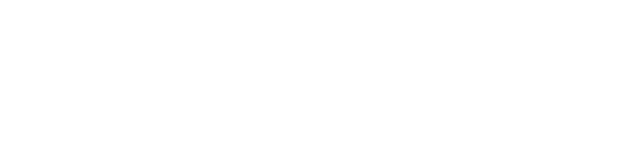
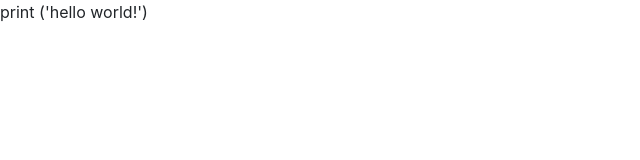
Before and after one commit to mwiha/web_test, a plain HTML site: page index.html in a window 1280 px wide. Shown: the whole page, without its empty margins (0-640 px from the left). Drawn offline with nearby package versions, Linux system fonts and the light colour scheme.

Commit message:
added the bootstrap link

```diff
--- a/index.html
+++ b/index.html
@@ -4,9 +4,12 @@
     <meta charset="UTF-8">
     <meta http-equiv="X-UA-Compatible" content="IE=edge">
     <meta name="viewport" content="width=device-width, initial-scale=1.0">
-    <title>web page</title>
+    <link rel="stylesheet" href="https://stackpath.bootstrapcdn.com/bootstrap/4.3.1/css/bootstrap.min.css"
+        integrity="sha384-ggOyR0iXCbMQv3Xipma34MD+dH/1fQ784/j6cY/iJTQUOhcWr7x9JvoRxT2MZw1T" crossorigin="anonymous">
+    <link rel="stylesheet" href="css/styles.css">
+    <title>My website</title>
 </head>
 <body>
-
+    print ('hello world!')
 </body>
 </html>
```
